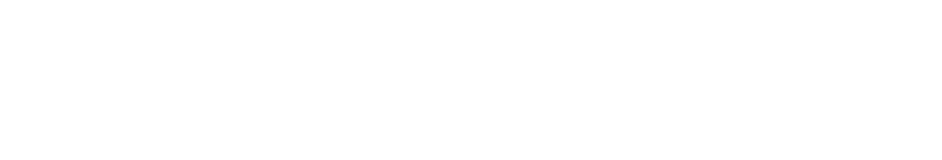
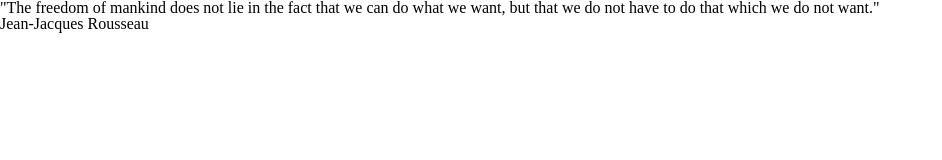
Before and after one commit to LeventeMonus/simple-quote-page, a plain HTML site: page index.html in a window 1280 px wide. Shown: the whole page, without its empty margins (0-942 px from the left). Drawn offline with nearby package versions, Linux system fonts and the light colour scheme.

Commit message:
html frame

```diff
--- a/index.html
+++ b/index.html
@@ -5,9 +5,13 @@
   <meta name="viewport" content="width=device-width initial-scale=1">
   <link rel="stylesheet" href="https://cdnjs.cloudflare.com/ajax/libs/meyer-reset/2.0/reset.css">
   <link rel="stylesheet" type="text/css" href="main.css">
-  <title>Title</title>
+  <title>Freedom</title>
 </head>
 <body>
-
+<main>
+  <tagline>"The freedom of mankind does not lie in the fact that we can do what we want, but that we do not have to do that which we do not want."
+  </tagline>
+  <p><small>Jean-Jacques Rousseau</small></p>
+</main>
 </body>
 </html>
```
Also changed, not shown: 1 other file.
